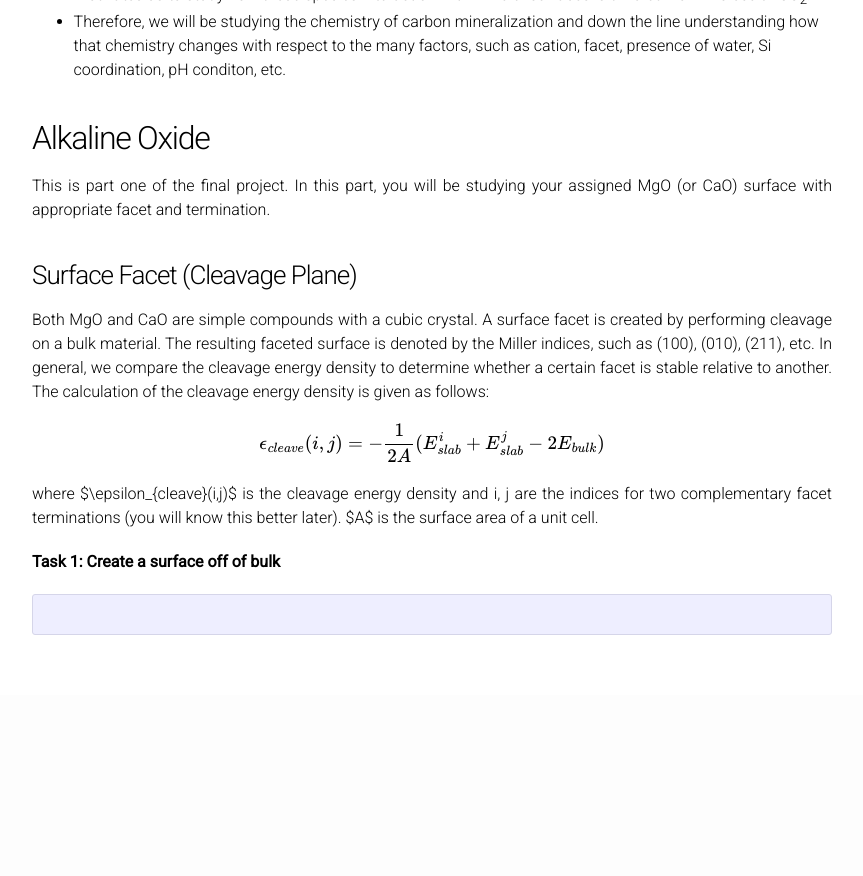
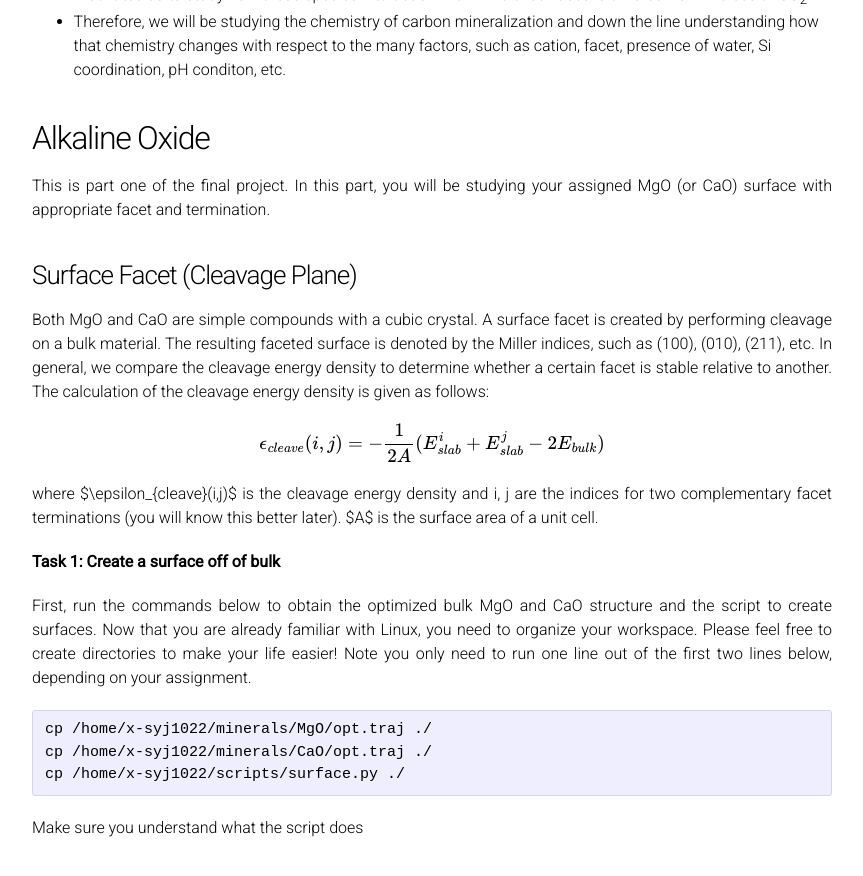
Before and after one commit to UPennCBE544/2023.github.io, a Jekyll site: the page built from ProjectDescription.md, in a window 1280 px wide and 900 px high, scrolled down 1242 px. Shown: the top 876 px of the window, without its empty margins (208-1071 px from the left). Built offline with Jekyll 4.4.1, drawn with Linux system fonts in a browser that asks for light colours; formulas are drawn with MathJax 3; our own code applies the rules of GitHub Pages for plain Markdown files; before the commit the page ends 1937 px from its top, so only the background shows below that.

Commit message:
Update ProjectDescription.md

````diff
--- a/ProjectDescription.md
+++ b/ProjectDescription.md
@@ -54,6 +54,11 @@ where $\epsilon_{cleave}(i,j)$ is the cleavage energy density and i, j are the i
 
 **Task 1: Create a surface off of bulk**
 
-```
+First, run the commands below to obtain the optimized bulk MgO and CaO structure and the script to create surfaces. Now that you are already familiar with Linux, you need to organize your workspace. Please feel free to create directories to make your life easier! Note you only need to run one line out of the first two lines below, depending on your assignment.
 
 ```
+cp /home/x-syj1022/minerals/MgO/opt.traj ./
+cp /home/x-syj1022/minerals/CaO/opt.traj ./
+cp /home/x-syj1022/scripts/surface.py ./
+```
+Make sure you understand what the script does
````
